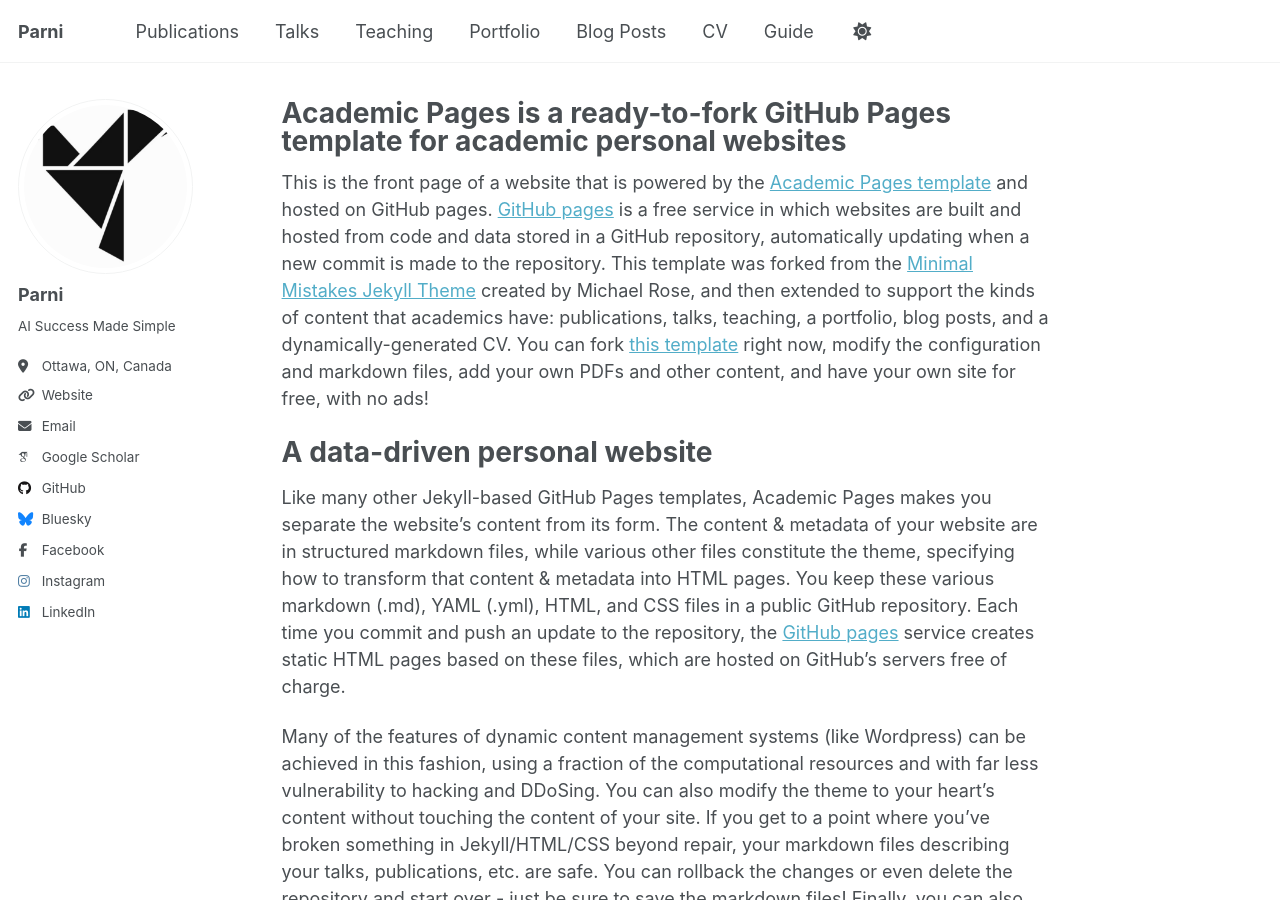
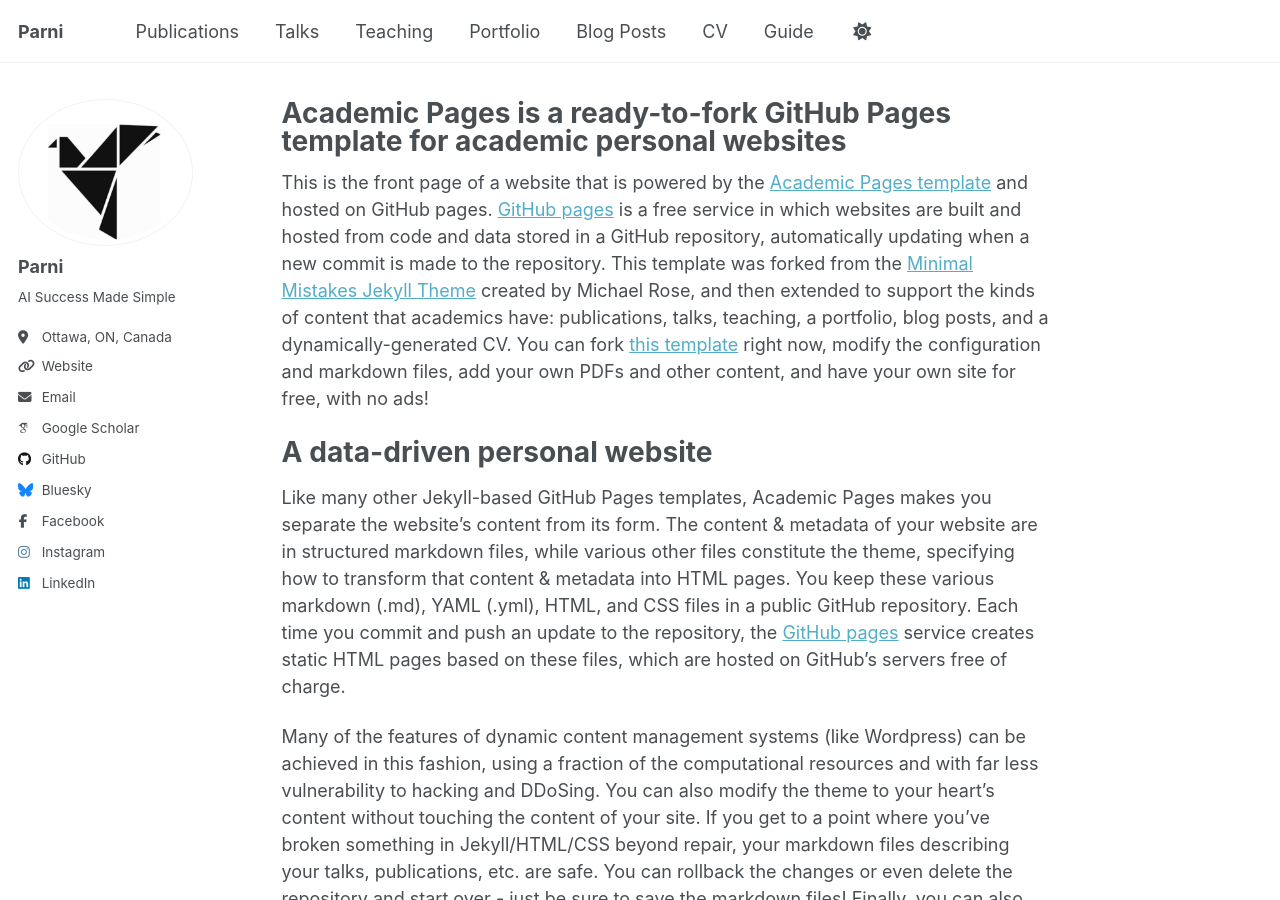
Before and after one commit to parniconsulting/parniconsulting.github.io, a Jekyll site: the page built from _pages/about.md, in a window 1280 px wide and 900 px high. Built offline with Jekyll 4.4.1, drawn with Linux system fonts in a browser that asks for light colours; some web fonts are replaced.

Commit message:
Update _config.yml

```diff
--- a/_config.yml
+++ b/_config.yml
@@ -22,7 +22,7 @@ repository               : "parniconsulting/parniconsulting.github.io"
 #               Additional customization can be done by editing /_includes/author-profile.html
 author:
   # Biographic information
-  avatar           : "logo_inst.png"
+  avatar           : "github_log.png"
   name             : "Parni"
   pronouns         : # example: "she/her"
   bio              : "AI Success Made Simple"
```
